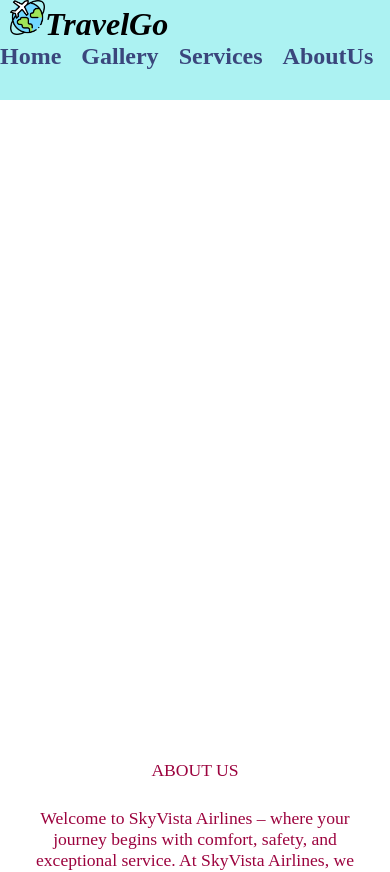
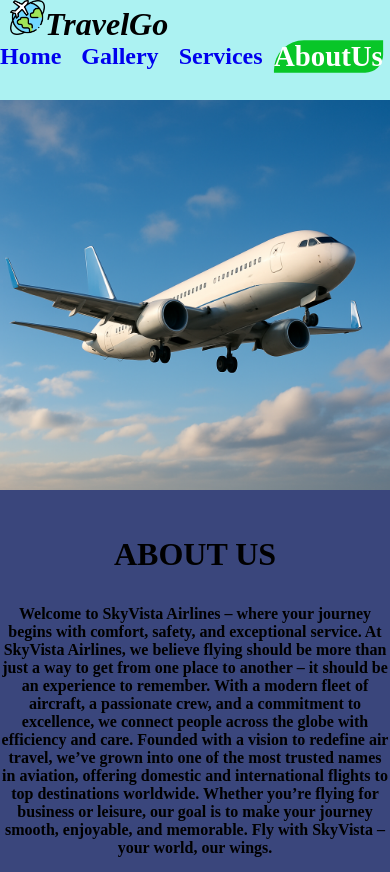
Before and after one commit to anilkumarpatnana/airwayss, a React (Create React App) app: page /AboutUs in a window 390 px wide. Shown: the top 872 px of the page. Built offline with nearby package versions, Linux system fonts and the light colour scheme.

Commit message:
changes made

```diff
--- a/src/App.css
+++ b/src/App.css
@@ -4,7 +4,6 @@ body{
 
 
 }
-
 * {
   box-sizing: border-box; /* Include padding and border in the element's total width */
 }
@@ -66,12 +65,12 @@ animation:slideInn 9s ease-in-out infinite;
 }
 @keyframes slideInn {
 
-  0% {
-    transform: translateX(-200px); /* start from outside */
-  }
-  100% {
-    transform: translateX(100vw); /* end after full width */
-  }
+    0% {
+      transform: translateX(0);
+    }
+    100% {
+      transform: translateX(1500px); /* adjust the distance */
+    }
 
 }
 
@@ -137,55 +136,34 @@ font-weight: bolder;
   transition: transform 1s;
 
 }
-.aboutus {
-  display: flex;
-  flex-wrap: wrap; /* So it goes to new line on small screens */
-  align-items: center;
-  justify-content: center;
-  gap: 2rem;
-  padding: 2rem;
+.aboutus{
+  display: inline-flex;
   background-color: rgb(159, 241, 241);
+  height: 423px;
+  width: 100%;
 }
+.leftimage {
+width:50%;
+}
+.leftimage img{
+ width: 100%;
+ height:100%;
+}
+.rightcontent{
+  font-size: 1.4rem;
+  font-weight: bolder;
+  margin-bottom: -13px;
+  margin-top:10px;
+  width:50%;
+height:500px;
 
-.leftimage {
-  flex: 1 1 400px;
-  max-width: 600px;
 }
-
-.leftimage img {
-  width: 100%;
-  height: auto;
-  border-radius: 10px;
+p{
+  text-align: center;
+  font-size: 2rem;
 }
-
-.rightcontent {
-  flex: 1 1 400px;
-  max-width: 600px;
-  font-size: 1.5rem;
-  color: #333;
-  text-align: left;
-}
-
-.rightcontent h2 {
-  font-size: 2.5rem;
-  margin-bottom: 1rem;
-}
-
-.rightcontent p {
-  margin-bottom: 1.5rem;
-  line-height: 1.6;
-}
-
-/* Responsive (Mobile) */
-@media (max-width: 768px) {
-  .aboutus {
-    flex-direction: column;
-    padding: 1rem;
-  }
-
-  .rightcontent {
-    text-align: center;
-  }
+.aboutus{
+  margin-bottom: 70px;
 }
 .imagegallery img:hover{
   transform: scale(1.2);
@@ -225,20 +203,20 @@ transition: transform 0.3s ease-in-out ;
 .aboutus{
   height: 625px;
 }
-
-li:hover{
+.active{
   color:white;
-  background-color: rgb(0, 3, 5);
-  border-bottom-right-radius: 30px;
-  border-top-left-radius: 30px;
+  background-color: rgb(8, 198, 40);
+  border-bottom-right-radius: 15px;
+  border-top-left-radius: 25px;
   transform: scale(1.2); /* Slightly increase the size */
   transition: transform 0.2s ease, color 0.2s ease, background-color 0.2s ease;
+
+
 }
-
-.navbar-container {
-  position: sticky;
-  top: 0;
-  z-index: 1000; /* Very important! */
+ul a:not(.active):hover{
+  background-color: white;
+  color: black;
+  border-radius: 30px;
 }
 @media only screen and (min-width:0px)and (max-width:599px){
 
@@ -273,24 +251,6 @@ li:hover{
     width:100%;
     margin-bottom: 20px;
   }
-  .aboutus{
-    display:block;
-
- }
-  .leftimage,.rightcontent{
-    display: block;
-
-  }
-  .leftimage{
-    margin-top:760px;
-    justify-self: center;
-
-  }
-  .rightcontent{
-    margin-top:800px;
-    text-align: center;
-
-  }
   .galleryheader{
     display: block;
   }
@@ -304,23 +264,28 @@ li:hover{
   .nav{
     font-size: 1.5rem;
   }
-  .aboutus{
-    background-color:white;
-  }
-  .rightcontent{
-    font-size: 1.1rem;
-    color: rgb(156, 3, 62);
-    font-family: cursive;
-    width: 100%;
-    position: relative;
-    margin-top:-500px
-
-  }
-  body{
-    overflow-x: hidden;
+  .aboutus {
+    flex-direction: column; /* Stack vertically on small screens */
+    text-align: center;
+    justify-items: center;
+    align-items: center;
+    box-sizing: border-box;
+    background-color: #3A467C;
+    width: auto;
+    height: auto;
   }
 
-}
+  .leftimage  {
+    width: 100%; /* Make image full width */
+    height: auto;
+  }
+
+  .rightcontent {
+    width: 100%;
+    font-size: 1rem;
+
+
+  }}
 @media only screen and (min-width:600px)and (max-width:768px)
 {
   .plane{
--- a/src/landing-page/Aboutus.jsx
+++ b/src/landing-page/Aboutus.jsx
@@ -2,7 +2,7 @@ import React from "react";
 
 function Aboutus() {
   return (
-    <div className="aboutus">
+      <section className="aboutus">
         <div className="leftimage">
           <img src="./images/image.png" alt="Flight" />
         </div>
@@ -20,7 +20,7 @@ function Aboutus() {
             Fly with SkyVista – your world, our wings.
           </p>
         </div>
-    </div>
+      </section>
   );
 }
 
--- a/src/landing-page/Header.jsx
+++ b/src/landing-page/Header.jsx
@@ -1,18 +1,16 @@
 import React from 'react'
-import { Link } from 'react-router-dom'
+import { Link, NavLink } from 'react-router-dom'
 function Header() {
   return (
-    <div>
     <div className="main">
       <div className="title"><img src="./images/flight-icon.png" alt="" /><Link style={{ textDecoration: 'none', color: 'inherit'  }} to="/Home">TravelGo</Link>
       </div>
       <ul className='nav'>
-        <Link style={{ textDecoration: 'none', color: 'inherit'  }} to="/Home"><li>Home</li></Link>
-        <Link style={{ textDecoration: 'none' , color: 'inherit' }} to="/Gallery"><li>Gallery</li></Link>
-        <Link style={{ textDecoration: 'none', color: 'inherit'  }} to="/Services"><li>Services</li></Link>
-        <Link style={{ textDecoration: 'none' , color: 'inherit' }} to="/AboutUs"><li>AboutUs</li></Link>
+        <NavLink style={{ textDecoration: 'none'}} to="/Home"><li>Home</li></NavLink>
+        <NavLink style={{ textDecoration: 'none'}} to="/Gallery"><li>Gallery</li></NavLink>
+        <NavLink style={{ textDecoration: 'none'}} to="/Services"><li>Services</li></NavLink>
+        <NavLink style={{ textDecoration: 'none'}} to="/AboutUs"><li>AboutUs</li></NavLink>
       </ul>
-    </div>
 
     </div>
   )
--- a/src/navigation-pages/Home.jsx
+++ b/src/navigation-pages/Home.jsx
@@ -14,7 +14,7 @@ const Home = () => {
             <Services />
             <Aboutus />
             <Gallery />
-            <Footer />
+            {/* <Footer /> */}
 
         </div>
     )
```
Lines whose indentation alone changed are shown as unchanged.
